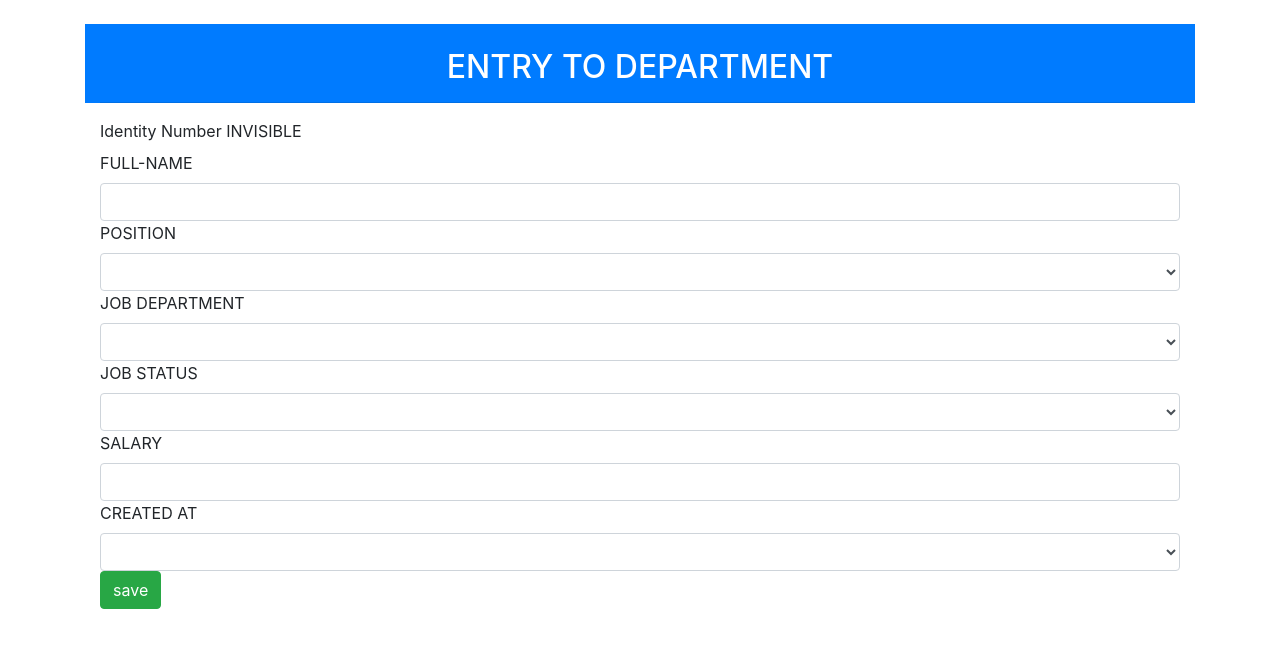
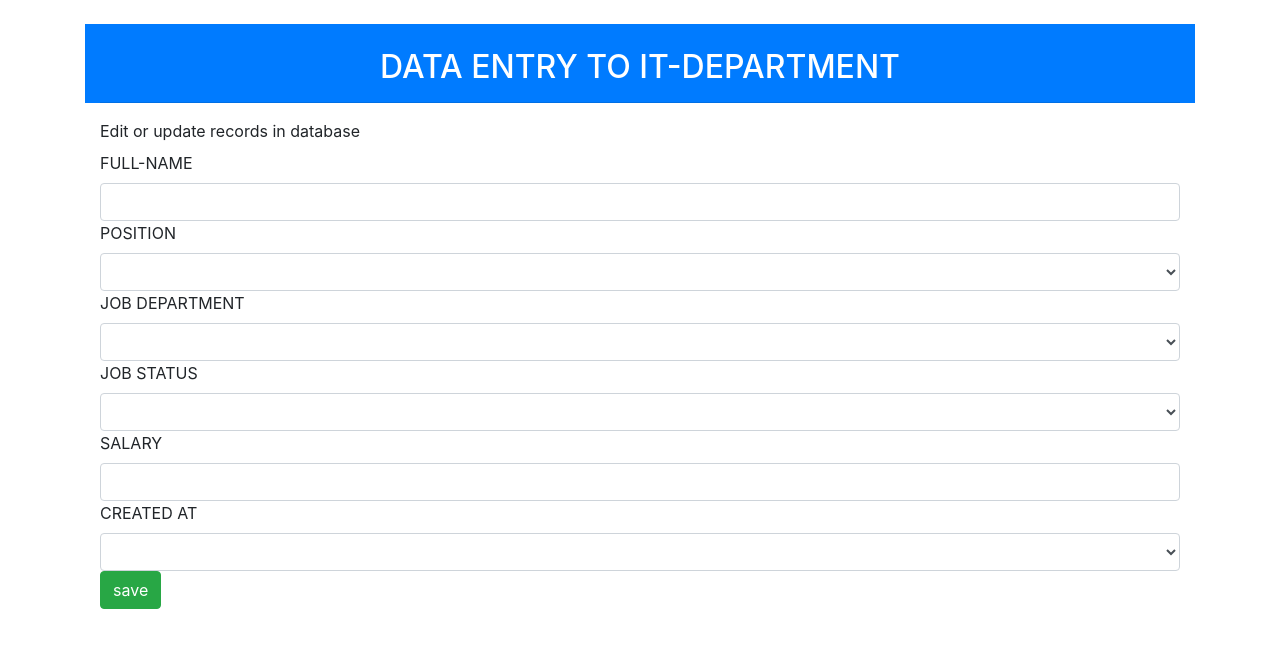
Before and after one commit to LINOSNCHENA/JAVA-Microservices-in-Springboot-and-Angular, an Angular app in the folder FrontPage/: page / in a window 1280 px wide. Both pictures are taken after a click on the button "New Hire". Shown: the top 648 px of the page. Built offline with nearby package versions, Linux system fonts and the light colour scheme; no server answers.

Commit message:
selection options

```diff
--- a/FrontPage/src/app/all-employees/all-employees.component.html
+++ b/FrontPage/src/app/all-employees/all-employees.component.html
@@ -3,7 +3,7 @@
 <header class="masthead bg-primary text-white text-center">
     <div class="container"><br>
 
-      <h2 class="text-uppercase mb-0">PAYROLL OF IT-DEPARTMENT </h2>
+      <h2 class="text-uppercase mb-0">PAYROLL ENTRIES FOR CMIS-DEPARTMENT </h2>
 
       <hr class="star-light">
     </div>
--- a/FrontPage/src/app/one-employee/one-employee.component.html
+++ b/FrontPage/src/app/one-employee/one-employee.component.html
@@ -1,7 +1,7 @@
 <br>
 <header class="masthead bg-primary text-white text-center">
   <div class="container"><br>
-    <h2 class="text-uppercase mb-0">ENTRY TO DEPARTMENT </h2>
+    <h2 class="text-uppercase mb-0">DATA ENTRY TO IT-DEPARTMENT </h2>
     <hr class="star-light">
   </div>
 </header>
@@ -10,7 +10,7 @@
 
     <form (ngSubmit) = "completeForm()">
       <div class="form group">
-      <label for="id"> Identity Number INVISIBLE</label>
+      <label for="id"> Edit or update records in database</label>
     </div>
 
     <div class="form group">
```
